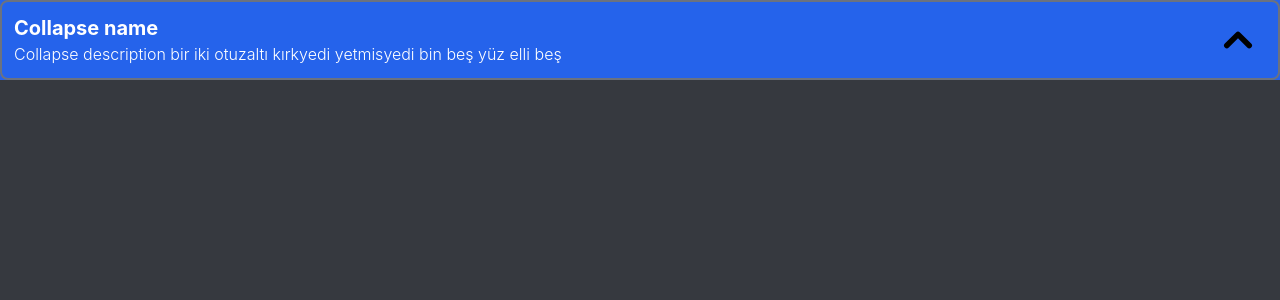
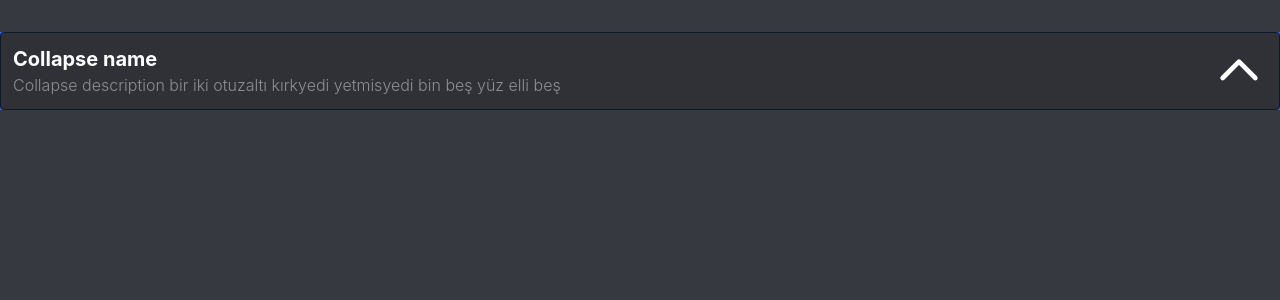
Before and after one commit to KaganHamzacebi/Event-Helper, a React (Create React App) app: page /test in a window 1280 px wide. Shown: the top 300 px of the page. Built offline with nearby package versions, Linux system fonts and the light colour scheme.

Commit message:
collapse menu customized**

```diff
--- a/src/components/AdvancedOptionInput.js
+++ b/src/components/AdvancedOptionInput.js
@@ -47,16 +47,21 @@ export default function AdvancedOptionInput({
 
     return (
         <div className='mb-8'>
-            <h3 className="text-2xl font-bold text-primary mt-6">{title}</h3>
+            <h3 className="text-2xl font-bold text-primary mt-4">{title}</h3>
             <span className='text-sm text-primary-light'>{description}</span>
             <div className='grid grid-cols-3 gap-4'>
                 {
                     advancedOptions.map((advancedOption, index) => {
                         return <div key={index} className={`flex flex-row border border-gray-900 rounded bg-title mt-4 p-2 h-28 ${advancedOption.disabled ? 'blur-2xl' : ''}`}>
+                                    {
+                                        title !== '' ?
                                             <div className='ml-2 self-center flex-grow'>
                                                 <h1 className='text-xl font-bold text-primary whitespace-nowrap'>{advancedOption.name} {advancedOption.premium ? '⭐' : ''}</h1>
                                                 <span className="text-sm text-primary-light">{advancedOption.description}</span>
                                             </div>
+                                            :
+                                            ''
+                                    }
                                     <div className='self-center mr-4'>
                                         <Switch name={advancedOption.name}
                                             type={advancedOption.type}
--- a/src/components/Collapse.js
+++ b/src/components/Collapse.js
@@ -10,18 +10,28 @@ export default function Collapse({
   const [isOpen, setIsOpen] = useState(false);
 
   return (
-    <div className="flex flex-col w-full border-2 border-gray-500 rounded-lg">
-      <div className="flex flex-row flex-nowrap">
+    <div className="flex flex-col w-full border-gray-500 rounded-lg mt-8">
+      <div className="flex flex-row flex-nowrap bg-title border border-gray-900 rounded">
         <div className="flex flex-col flex-grow py-3 pl-3">
           <div className="text-primary font-bold text-xl">{name}</div>
-          <div className="text-primary font-light text-gray-300">{description}</div>
+          <div className="text-primary-light font-light">{description}</div>
         </div>
-        <ChevronUpIcon className={`w-14 mx-3 transition-transform transform duration-400 ${isOpen ? "rotate-180" : "rotate-0"}`} onClick={() => setIsOpen(!isOpen)} />
 
+        <svg
+          xmlns="http://www.w3.org/2000/svg"
+          className="h-6 w-6"
+          fill="none"
+          viewBox="0 0 24 24"
+          stroke="white"
+          onClick={() => setIsOpen(!isOpen)}
+          className={`w-14 mx-3 transition-transform transform duration-1000 ${isOpen ? "rotate-180" : "rotate-0"}`}
+        >
+          <path strokeLinecap="round" strokeLinejoin="round" strokeWidth={2} d="M5 15l7-7 7 7" />
+        </svg>
       </div>
 
       <div className="overflow-hidden">
-        <div className={`overflow-hidden transition-all transition-max-height duration-400 transform  ${isOpen ? "max-h-screen scale-y-100 translate-y-0" : "max-h-0 scale-y-0 -translate-y-full"} `}>
+        <div className={`overflow-hidden transition-all duration-1000 transform  ${isOpen ? "max-h-screen scale-y-100 translate-y-0" : "max-h-0 scale-y-0 -translate-y-full"} `}>
           {children}
         </div>
       </div>
--- a/src/pages/EventCreate/EventCreateForm.js
+++ b/src/pages/EventCreate/EventCreateForm.js
@@ -6,6 +6,7 @@ import { ExclamationIcon } from '@heroicons/react/solid'
 
 import { useParams, useHistory } from "react-router-dom";
 
+import Collapse from "../../components/Collapse"
 import Header from "../../components/Header";
 import TextInput from "../../components/TextInput";
 import DateInput from "../../components/DateInput/DateInput";
@@ -62,7 +63,7 @@ export default function EventCreateForm() {
     if (!verifyToken(token)) {
       history.push("/invalid_token");
     }
-  // eslint-disable-next-line
+    // eslint-disable-next-line
   }, []);
 
   useEffect(() => {
@@ -168,15 +169,13 @@ export default function EventCreateForm() {
                 />
               </div>
               <div>
-
-                <AdvancedOptionInput
-                  title="Advanced Options"
-                  description="advanced ayarlari buraya koycez"
-                />
+                <Collapse name="Advanced Options" description="Advanced options can be setted with using collapse menu">
+                  <AdvancedOptionInput />
+                </Collapse>
               </div>
               <button
                 name="submit"
-                className="bg-white text-black hover:text-white shadow-xl active:bg-lightBlue-600
+                className="bg-white text-black shadow-xl active:bg-lightBlue-600
                 transition duration-1000 ease-out hover:bg-green-400 hover:text-primary
                 font-bold uppercase text-sm px-6 py-3 rounded-full outline-none focus:outline-none
                 fixed right-12 bottom-12"
--- a/src/pages/Test.js
+++ b/src/pages/Test.js
@@ -1,5 +1,3 @@
-
-import { Button } from "antd";
 import { useState, useEffect } from "react";
 import Collapse from "../components/Collapse";
 import Switch from "../components/Switch/Switch";
```
Lines whose indentation alone changed are shown as unchanged.
